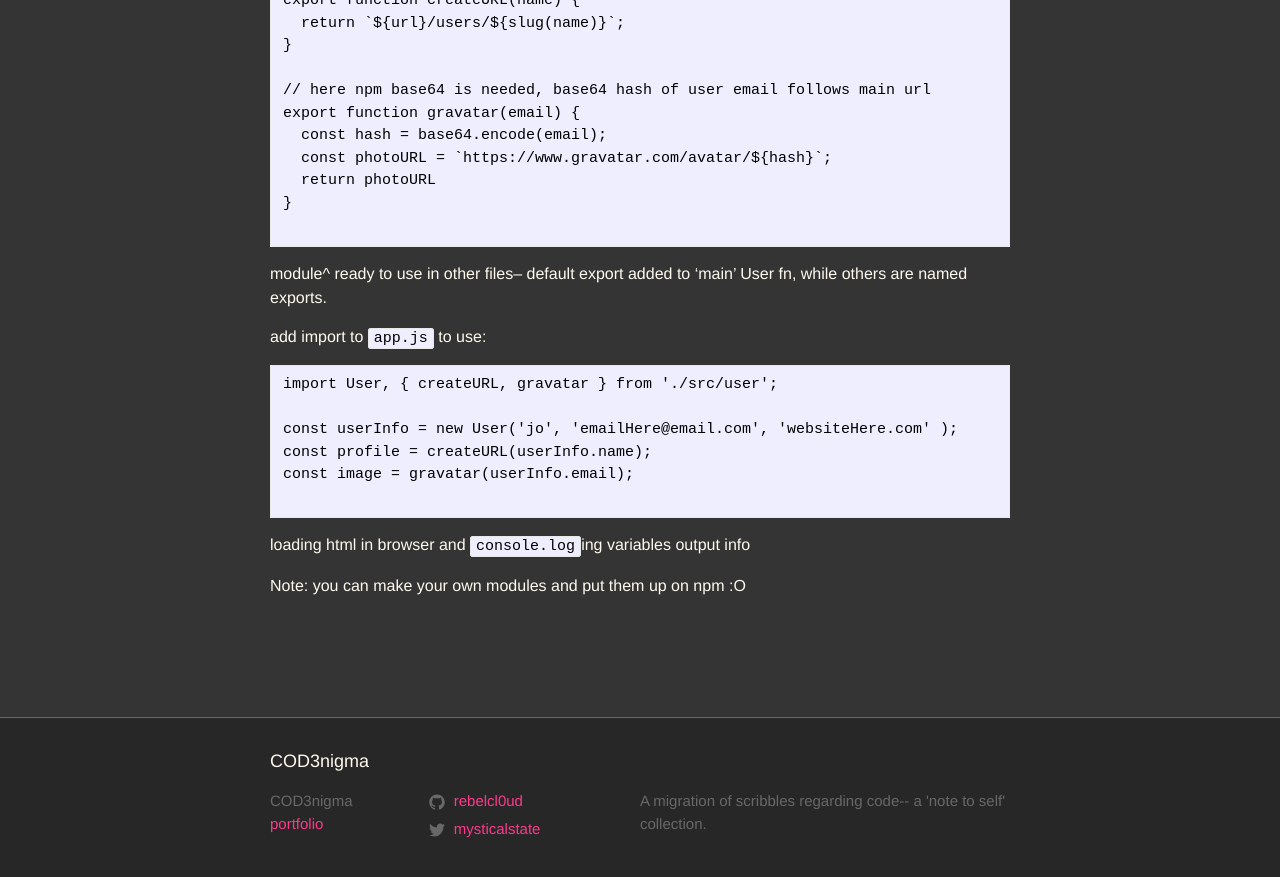
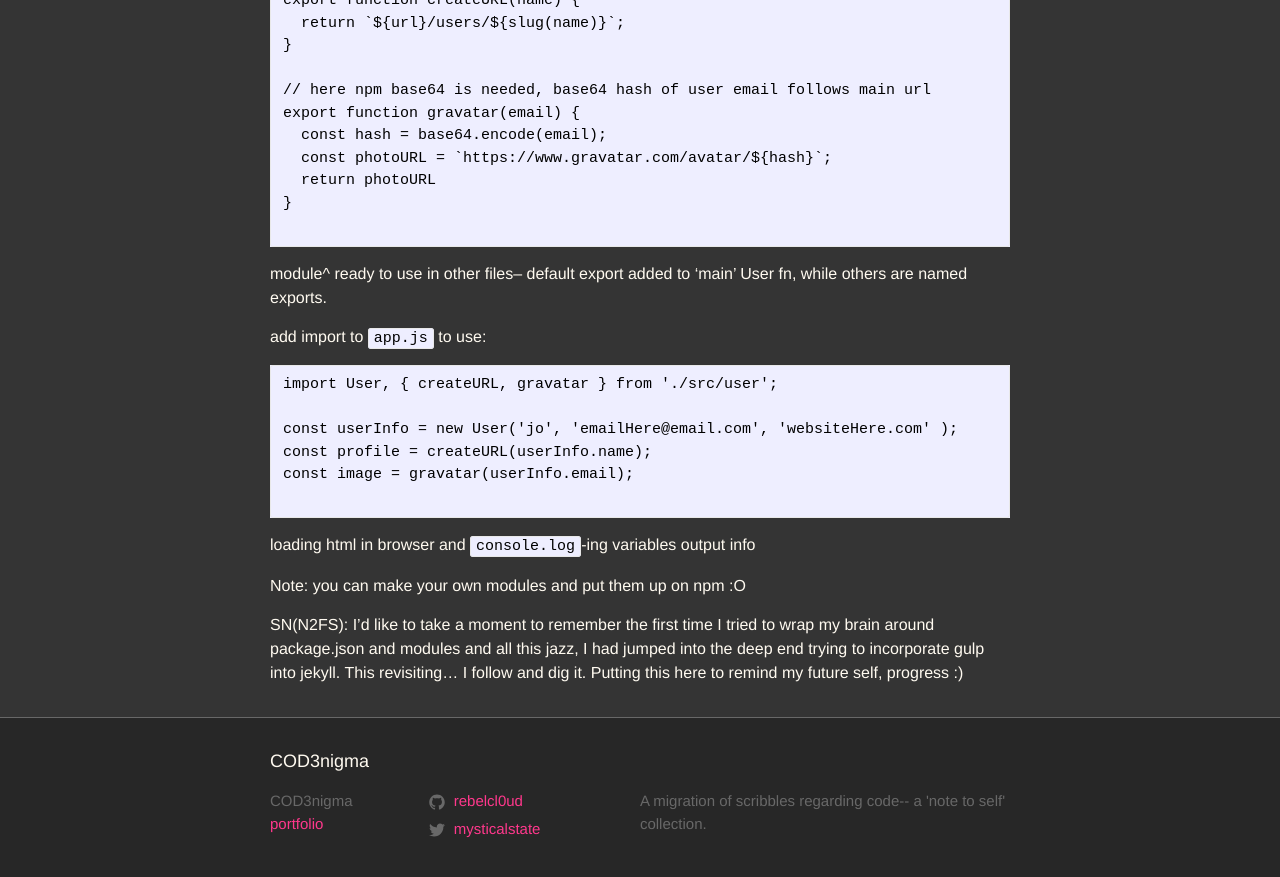
Before and after one commit to rebelcl0ud/blog, a Jekyll site: the page built from _posts/2018-04-26-[38]-es6-status-js-modules-and-npm.markdown, in a window 1280 px wide and 900 px high, scrolled down 4222 px. Shown: the top 877 px of the window. Built offline with Jekyll 4.4.1, drawn with Linux system fonts in a browser that asks for light colours.

Commit message:
edit/added Note2FutureSelf(n2fs)

````diff
--- a/_posts/2018-04-26-[38]-es6-status-js-modules-and-npm.markdown
+++ b/_posts/2018-04-26-[38]-es6-status-js-modules-and-npm.markdown
@@ -207,6 +207,8 @@ const profile = createURL(userInfo.name);
 const image = gravatar(userInfo.email);
 
 ```
-loading html in browser and `console.log`ing variables output info
+loading html in browser and `console.log`-ing variables output info
 
 Note: you can make your own modules and put them up on npm :O
+
+SN(N2FS): I'd like to take a moment to remember the first time I tried to wrap my brain around package.json and modules and all this jazz, I had jumped into the deep end trying to incorporate gulp into jekyll. This revisiting... I follow and dig it. Putting this here to remind my future self, progress :)
````
